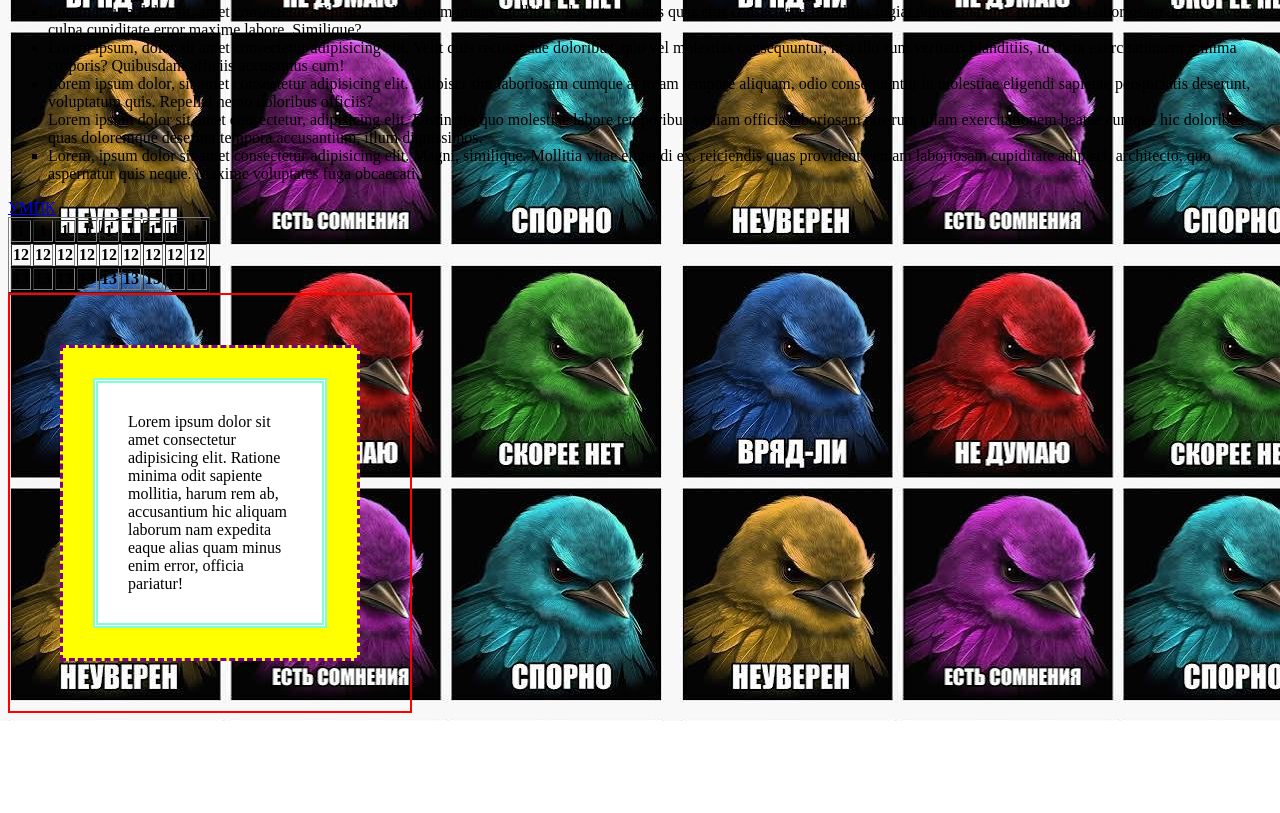
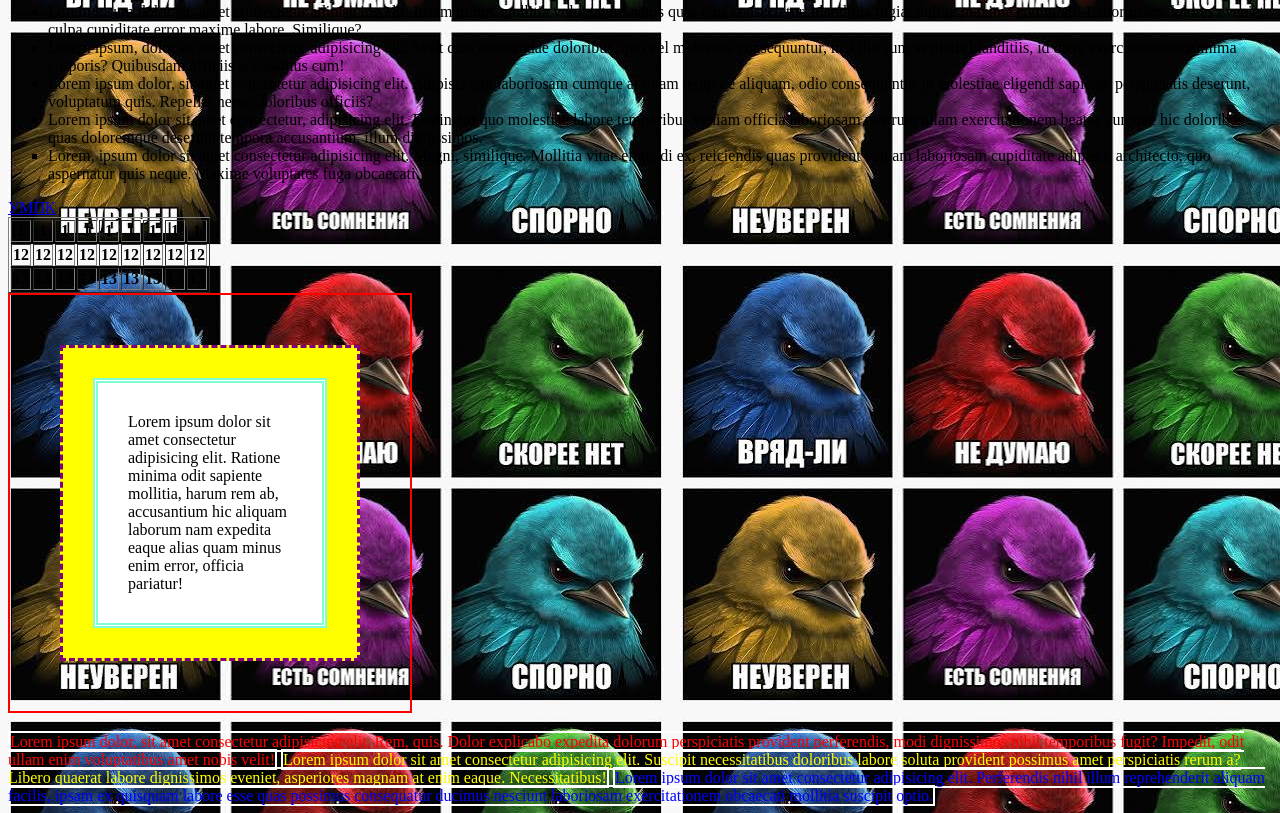
Before and after one commit to ntw4/repositori, a plain HTML site: page index.html in a window 1280 px wide. Shown: the part 657-1470 px from the top of the page. Before the commit the page ends 1378 px from the top, so only its background shows below. Drawn offline with Linux system fonts and the light colour scheme.

Commit message:
version_7_threeSpan_colorAndBorder_for_him

```diff
--- a/index.html
+++ b/index.html
@@ -70,5 +70,9 @@
             </div>
         </div>
     </div>
+
+    <span class="span_1">Lorem ipsum dolor, sit amet consectetur adipisicing elit. Rem, quis. Dolor explicabo expedita dolorum perspiciatis provident perferendis, modi dignissimos nihil temporibus fugit? Impedit, odit ullam enim voluptatibus amet nobis velit!</span>
+    <span class="span_2">Lorem ipsum dolor sit amet consectetur adipisicing elit. Suscipit necessitatibus doloribus labore soluta provident possimus amet perspiciatis rerum a? Libero quaerat labore dignissimos eveniet, asperiores magnam at enim eaque. Necessitatibus!</span>
+    <span class="span_3">Lorem ipsum dolor sit amet consectetur adipisicing elit. Perferendis nihil illum reprehenderit aliquam facilis, ipsam ex quisquam labore esse quas possimus consequatur ducimus nesciunt laboriosam exercitationem obcaecati mollitia suscipit optio.</span>
 </body>
 </html>
--- a/style.css
+++ b/style.css
@@ -34,6 +34,7 @@ ul{
 #parent{
     width: 400px;
     border: 2px solid red;
+    margin-bottom: 20px;
 }
 #child{
     border: 3px dashed purple;
@@ -51,3 +52,15 @@ ul{
     margin: 10px;
     padding: 20px;
 }
+.span_1{
+    color: red;
+    border: 2px solid white;
+}
+.span_2{
+    color: yellow;
+    border: 2px solid white;
+}
+.span_3{
+    color: blue;
+    border: 2px solid white;
+}
```
